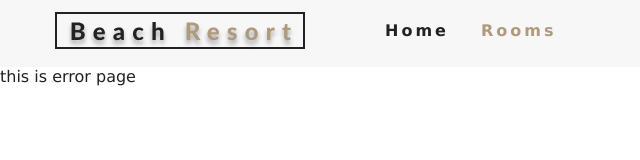
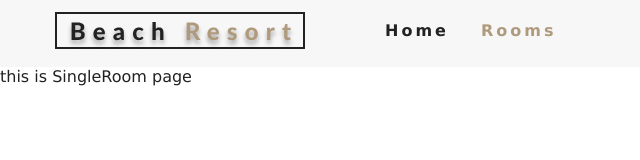
Before and after one commit to armin0chehr/react-beach-resort-project-v2.1, a React (Create React App) app: page /rooms/double-deluxe in a window 1280 px wide. Shown: the top 160 px of the page, without its empty margins (0-640 px from the left). Built offline with nearby package versions, Linux system fonts and the light colour scheme.

Commit message:
debuge some details to preparing app for edit singleRoom

```diff
--- a/src/App.js
+++ b/src/App.js
@@ -15,7 +15,7 @@ function App() {
     <Routes>
       <Route path="/" element={<Home />}/>
       <Route path="rooms" element={<Rooms />} />
-      <Route path="rooms:/slug" element={<SingleRoom />} />
+      <Route path="rooms/:slug" element={<SingleRoom />} />
       <Route path="*" element={<Error />} />
     </Routes>
     </>
--- a/src/components/Room.js
+++ b/src/components/Room.js
@@ -1,5 +1,6 @@
 import React from 'react'
 import {Link} from "react-router-dom";
+import defaultImg from '../images/room-1.jpeg'
 
 export default function Room({room}) {
 const {images, name, price, slug}=room
@@ -9,7 +10,7 @@ const {images, name, price, slug}=room
 return (
 <article className="room">
     <div className="img-container">
-        <img src={images[0]} alt={name}/>
+        <img src={images[0] || defaultImg} alt={name}/>
         <div className="price-top">
             <h6>${price}</h6>
             <p>per night</p>
--- a/src/pages/SingleRoom.js
+++ b/src/pages/SingleRoom.js
@@ -1,6 +1,9 @@
 import React from 'react'
 
-export default function SingleRoom() {
+export default function SingleRoom({room}) {
+let r = room;
+console.log(r)
+
 	return (
 		<div>
 			this is SingleRoom page
```
